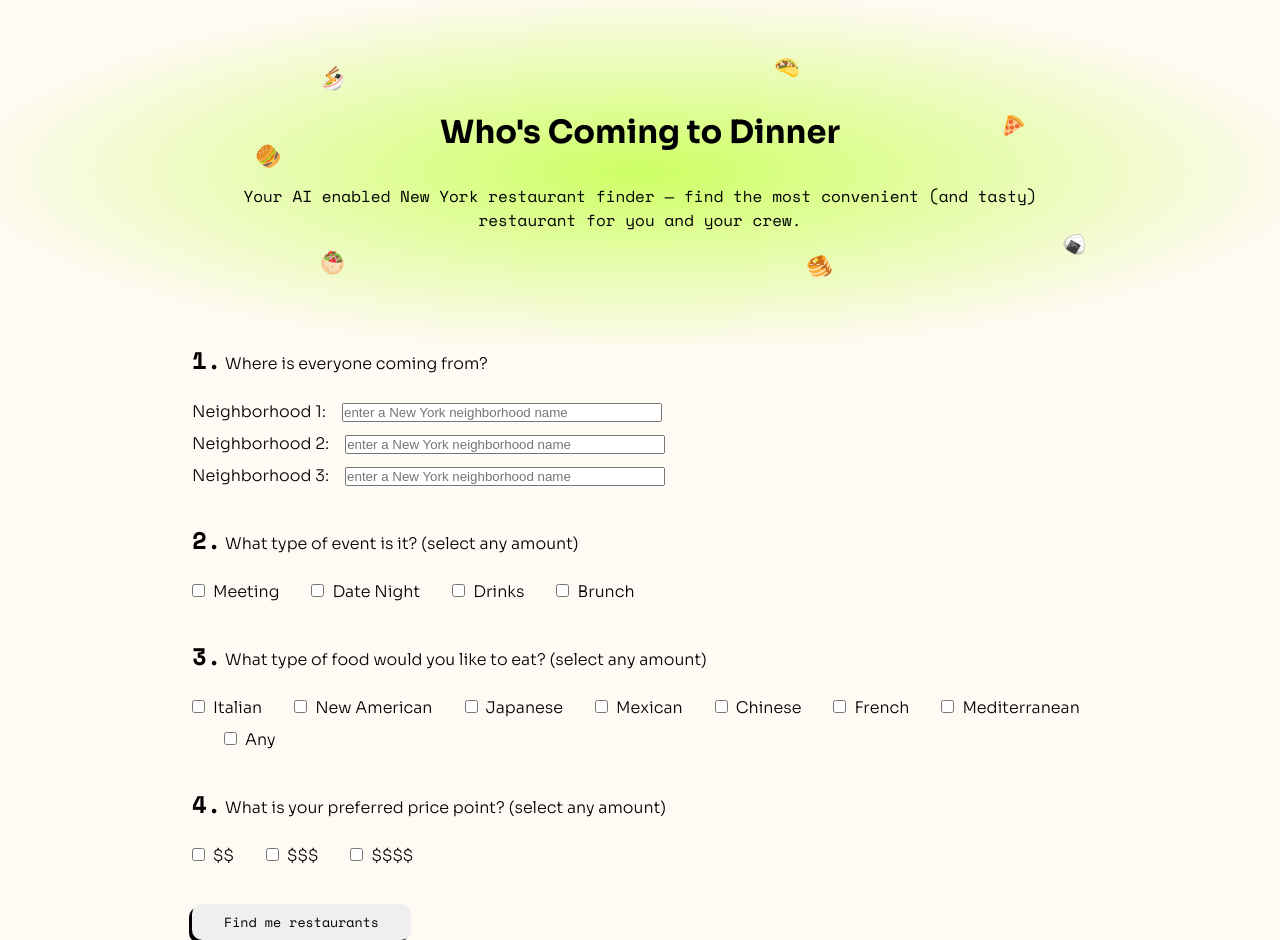
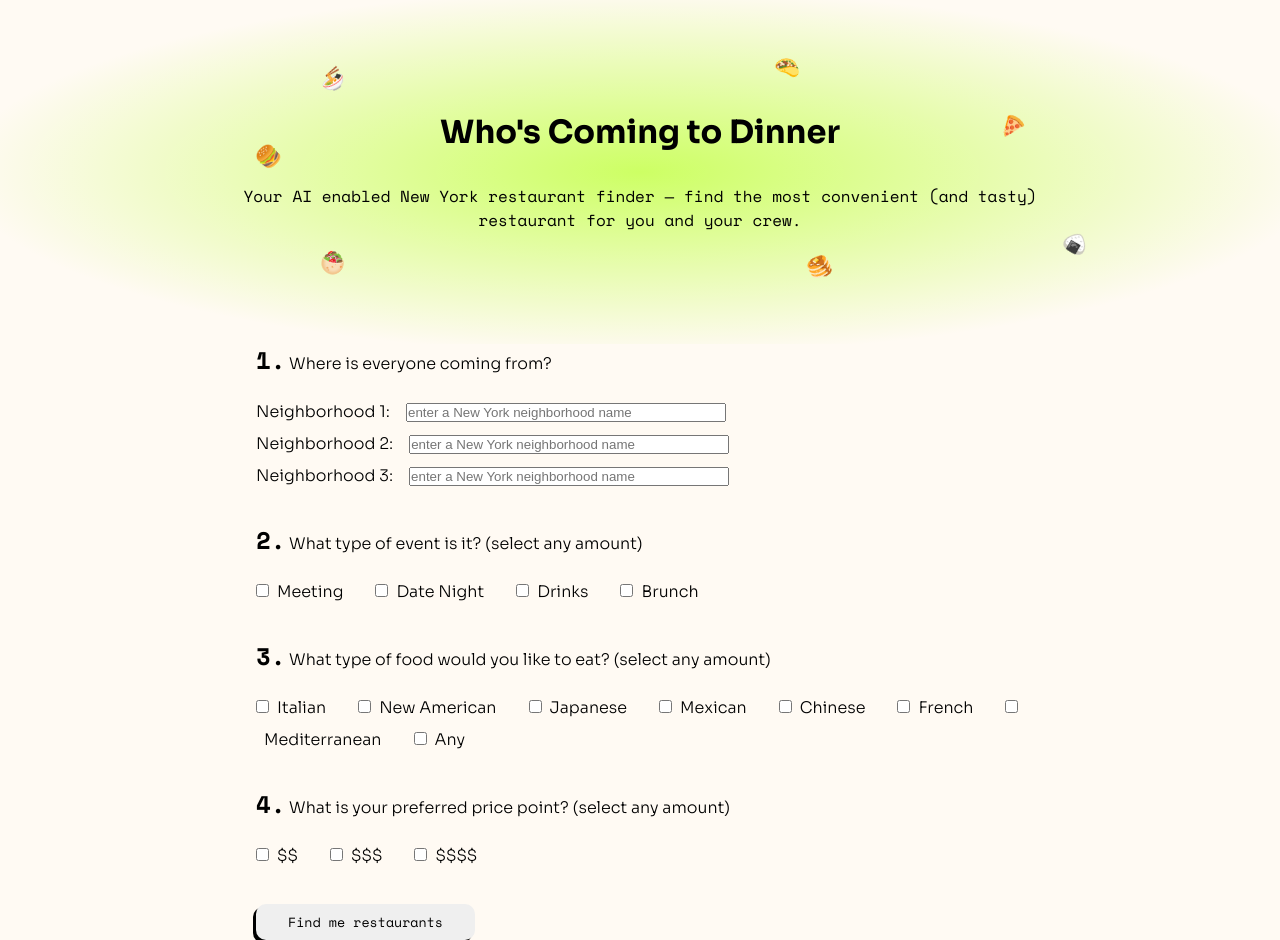
Before and after one commit to ajasinger/dinner-app, a Next.js app: page / in a window 1280 px wide. Built offline with nearby package versions, Linux system fonts and the light colour scheme.

Commit message:
update form width

```diff
--- a/styles/FormBlock.module.css
+++ b/styles/FormBlock.module.css
@@ -1,5 +1,5 @@
 .form {
-    max-width: 70vw;
+    max-width: 60vw;
 }
 
 .addresses {
```
